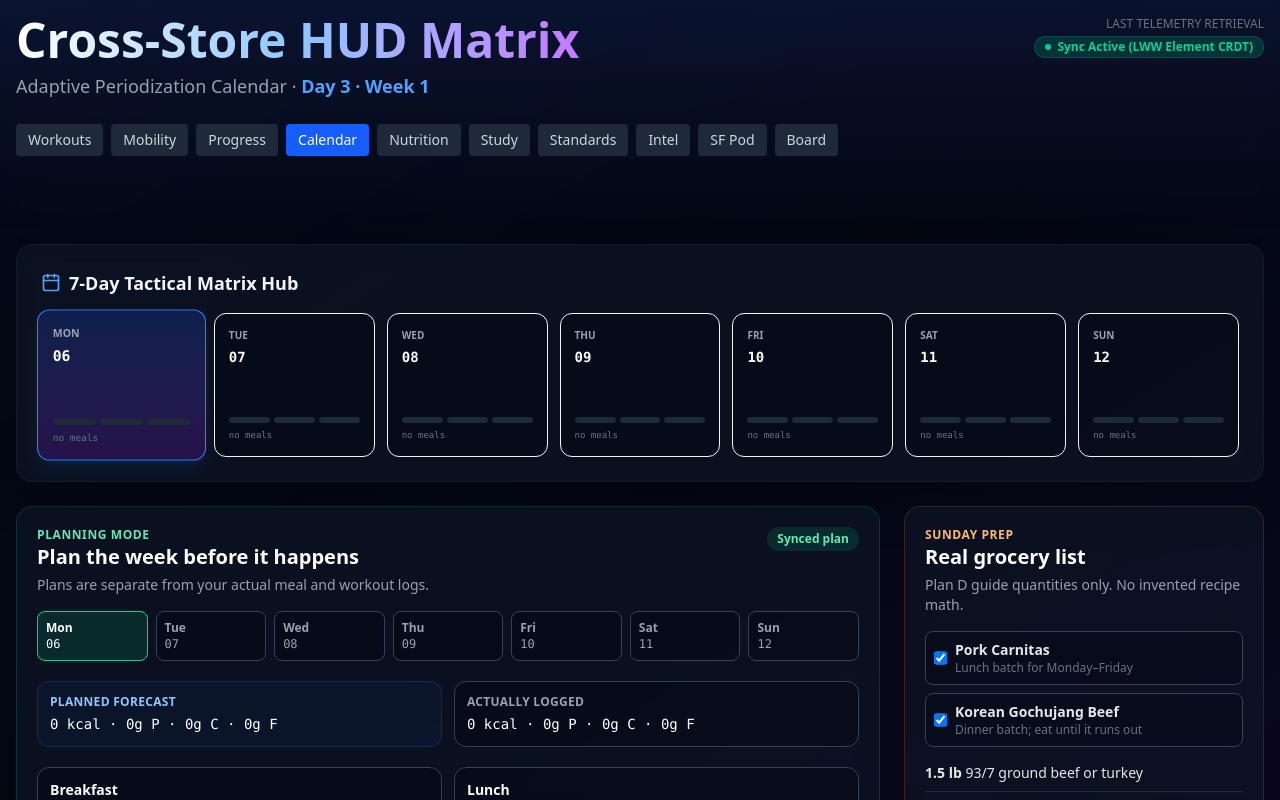
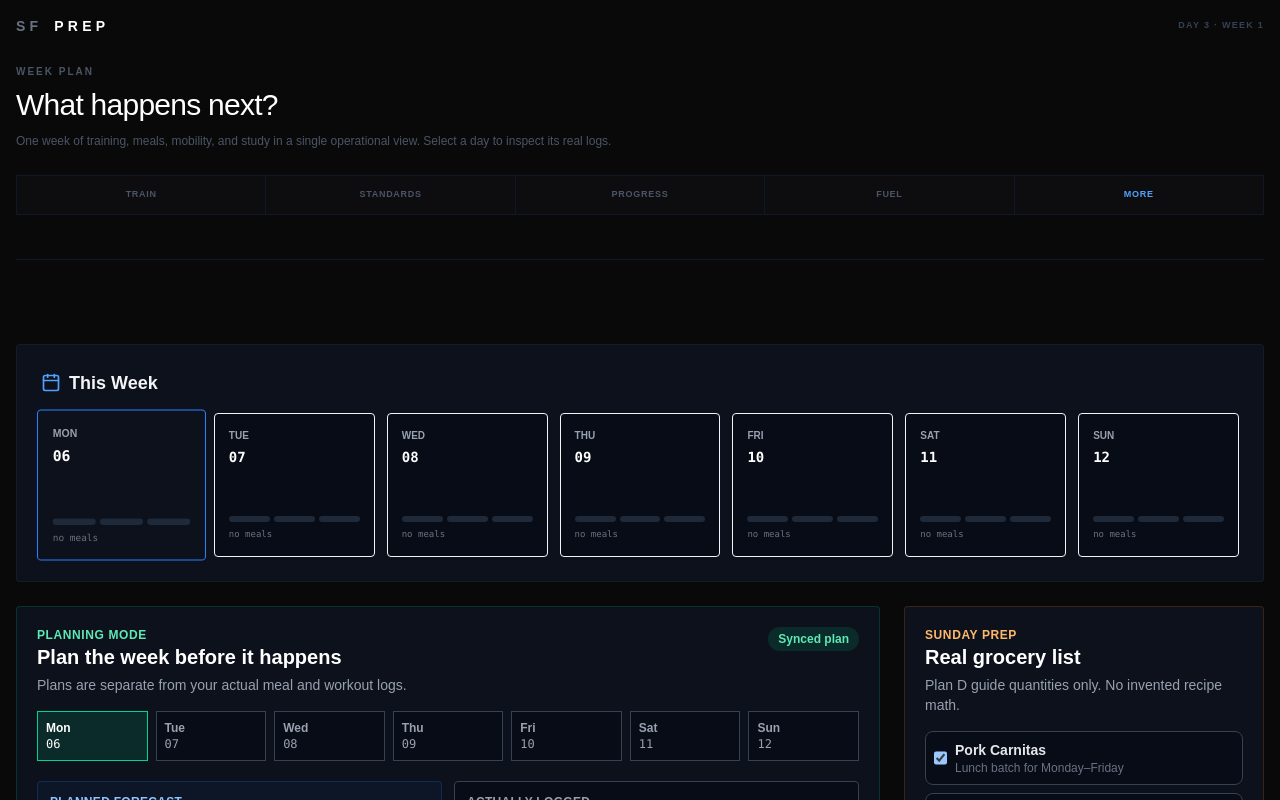
Before and after one commit to zuto-dev/sf-prep-tracker, a Next.js app: page /calendar in a window 1280 px wide. Shown: the top 800 px of the page. Built offline with nearby package versions, Linux system fonts and the light colour scheme.

Commit message:
feat: unify SF prep app around mission control

```diff
--- a/app/calendar/page.tsx
+++ b/app/calendar/page.tsx
@@ -1,7 +1,7 @@
 'use client';
 
 import { useEffect, useState, useMemo } from 'react';
-import { Nav } from '../components/Nav';
+import { TacticalPageHeader } from '../components/TacticalPageHeader';
 import { WeeklyPlanner } from '../components/WeeklyPlanner';
 import { KnowledgeFocusCard } from '../components/KnowledgeFocusCard';
 import { pullSfprepSync, pushSfprepSync } from '../lib/sfprep-sync';
@@ -324,35 +324,17 @@ export default function CalendarPage() {
   }
 
   return (
-    <div className="min-h-screen bg-gray-950 text-gray-100">
-      {/* Animated background gradient */}
-      <div className="fixed inset-0 bg-gradient-to-br from-blue-950/10 via-gray-950 to-purple-950/15 pointer-events-none" />
-
-      {/* Hero Section */}
-      <div className="relative bg-gradient-to-b from-blue-950/40 to-transparent backdrop-blur-sm pb-8">
-        <div className="max-w-7xl mx-auto p-4">
-          <div className="mb-6 flex justify-between items-start flex-wrap gap-4 animate-fade-in">
-            <div>
-              <h1 className="text-5xl font-black bg-gradient-to-r from-white via-blue-300 to-purple-400 bg-clip-text text-transparent">
-                Cross-Store HUD Matrix
-              </h1>
-              <p className="text-gray-400 mt-2 text-lg">
-                Adaptive Periodization Calendar · <span className="text-blue-400 font-semibold">Day {planDProgress.day} · Week {planDProgress.week}</span>
-              </p>
-            </div>
-            <div className="text-right">
-              <span className="text-xs text-gray-500 block">LAST TELEMETRY RETRIEVAL</span>
-              <span className="text-xs bg-emerald-500/20 text-emerald-400 font-semibold px-2.5 py-0.5 rounded-full inline-flex items-center gap-1.5 mt-1 border border-emerald-500/20">
-                <span className="w-1.5 h-1.5 bg-emerald-400 rounded-full animate-pulse" />
-                Sync Active (LWW Element CRDT)
-              </span>
-            </div>
-          </div>
-          <Nav />
-        </div>
+    <div className="min-h-screen bg-[#09090a] text-gray-100">
+      <div className="max-w-7xl mx-auto p-4">
+        <TacticalPageHeader
+          eyebrow="Week Plan"
+          title="What happens next?"
+          description="One week of training, meals, mobility, and study in a single operational view. Select a day to inspect its real logs."
+          status={`Day ${planDProgress.day} · Week ${planDProgress.week}`}
+        />
       </div>
 
-      <div className="max-w-7xl mx-auto p-4 -mt-6 relative z-10 space-y-6">
+      <div className="max-w-7xl mx-auto p-4 space-y-6">
 
         {/* Predictive & Standards Analytics Banners */}
         <div className="grid md:grid-cols-2 gap-4">
@@ -362,11 +344,11 @@ export default function CalendarPage() {
                 <Flame className="w-6 h-6 text-blue-400" />
               </div>
               <div>
-                <h4 className="text-xs uppercase tracking-wider text-gray-400 font-bold">Predictive OLS Forecast Target</h4>
+                <h4 className="text-xs uppercase tracking-wider text-gray-400 font-bold">Projected 2-Mile Target</h4>
                 <p className="text-sm font-semibold mt-0.5 text-white">
                   Sub-13:30 2-Mile projection: <span className="text-blue-400 font-mono font-bold">{progressForecasts.dateString}</span>
                 </p>
-                <span className="text-[10px] text-gray-500">Based on multi-point ordinary least squares regression (R²: {progressForecasts.r2.toFixed(2)})</span>
+                <span className="text-[10px] text-gray-500">Trend confidence: {progressForecasts.r2.toFixed(2)}. Projection only.</span>
               </div>
             </div>
           )}
@@ -397,7 +379,7 @@ export default function CalendarPage() {
         <div className="bg-gray-900/60 backdrop-blur-md border border-gray-800/50 rounded-2xl p-6 shadow-2xl">
           <h3 className="text-lg font-bold mb-4 flex items-center gap-2">
             <Calendar className="w-5 h-5 text-blue-400" />
-            7-Day Tactical Matrix Hub
+            This Week
           </h3>
           <div className="grid grid-cols-2 md:grid-cols-7 gap-3">
             {weeklyTimeline.map((item, idx) => {
--- a/app/components/Nav.tsx
+++ b/app/components/Nav.tsx
@@ -3,22 +3,60 @@
 import Link from 'next/link';
 import { usePathname } from 'next/navigation';
 
+const PRIMARY = [
+  { href: '/', label: 'Train' },
+  { href: '/standards', label: 'Standards' },
+  { href: '/progress', label: 'Progress' },
+  { href: '/nutrition', label: 'Fuel' },
+];
+
+const SECONDARY = [
+  { href: '/mobility', label: 'Mobility' },
+  { href: '/calendar', label: 'Calendar' },
+  { href: '/study', label: 'Study' },
+  { href: '/intel', label: 'Intel' },
+  { href: '/pods', label: 'SF Pod' },
+  { href: '/board-sim', label: 'Board' },
+];
+
 export function Nav() {
-  const p = usePathname();
-  const cls = (href: string) =>
-    `px-3 py-1.5 rounded text-sm ${p === href ? 'bg-blue-600 text-white' : 'bg-gray-800 text-gray-300 hover:bg-gray-700'}`;
+  const pathname = usePathname();
+  const secondaryActive = SECONDARY.some(link => pathname === link.href);
+
   return (
-    <nav className="flex gap-2 mb-6 flex-wrap">
-      <Link className={cls('/')} href="/">Workouts</Link>
-      <Link className={cls('/mobility')} href="/mobility">Mobility</Link>
-      <Link className={cls('/progress')} href="/progress">Progress</Link>
-      <Link className={cls('/calendar')} href="/calendar">Calendar</Link>
-      <Link className={cls('/nutrition')} href="/nutrition">Nutrition</Link>
-      <Link className={cls('/study')} href="/study">Study</Link>
-      <Link className={cls('/standards')} href="/standards">Standards</Link>
-      <Link className={cls('/intel')} href="/intel">Intel</Link>
-      <Link className={cls('/pods')} href="/pods">SF Pod</Link>
-      <Link className={cls('/board-sim')} href="/board-sim">Board</Link>
+    <nav className="mb-6" aria-label="Primary navigation">
+      <div className="grid grid-cols-5 gap-px bg-gray-900 border border-gray-900">
+        {PRIMARY.map(link => {
+          const active = pathname === link.href;
+          return (
+            <Link
+              key={link.href}
+              href={link.href}
+              className={`bg-[#0d0d0f] px-1 py-3 text-center text-[9px] font-bold uppercase tracking-[0.08em] transition-colors ${
+                active ? 'text-blue-400' : 'text-gray-600 hover:text-white'
+              }`}
+            >
+              {link.label}
+            </Link>
+          );
+        })}
+        <details className="relative bg-[#0d0d0f]">
+          <summary className={`flex h-full cursor-pointer list-none items-center justify-center px-1 py-3 text-center text-[9px] font-bold uppercase tracking-[0.08em] ${secondaryActive ? 'text-blue-400' : 'text-gray-600 hover:text-white'}`}>
+            More
+          </summary>
+          <div className="absolute right-0 z-50 mt-1 w-44 border border-gray-800 bg-[#0d0d0f] p-1 shadow-2xl">
+            {SECONDARY.map(link => (
+              <Link
+                key={link.href}
+                href={link.href}
+                className={`block px-3 py-2.5 text-xs ${pathname === link.href ? 'bg-blue-950/30 text-blue-400' : 'text-gray-500 hover:bg-white/5 hover:text-white'}`}
+              >
+                {link.label}
+              </Link>
+            ))}
+          </div>
+        </details>
+      </div>
     </nav>
   );
 }
--- /dev/null
+++ b/app/components/TacticalPageHeader.tsx
@@ -0,0 +1,33 @@
+'use client';
+
+import { Nav } from './Nav';
+
+export function TacticalPageHeader({
+  eyebrow,
+  title,
+  description,
+  status,
+}: {
+  eyebrow: string;
+  title: string;
+  description: string;
+  status?: string;
+}) {
+  return (
+    <header className="mb-7 border-b border-gray-900 pb-5">
+      <div className="mb-7 flex items-center justify-between">
+        <div className="flex items-baseline gap-3">
+          <span className="text-sm font-bold tracking-[0.3em] text-gray-500">SF</span>
+          <span className="text-sm font-bold tracking-[0.3em] text-white">PREP</span>
+        </div>
+        {status && <span className="text-[9px] font-bold uppercase tracking-[0.14em] text-gray-700">{status}</span>}
+      </div>
+      <p className="text-[10px] font-bold uppercase tracking-[0.2em] text-gray-600">{eyebrow}</p>
+      <h1 className="mt-2 text-3xl font-light tracking-tight text-white">{title}</h1>
+      <p className="mt-2 max-w-2xl text-xs leading-5 text-gray-600">{description}</p>
+      <div className="mt-6">
+        <Nav />
+      </div>
+    </header>
+  );
+}
--- a/app/globals.css
+++ b/app/globals.css
@@ -1,10 +1,71 @@
 @import "tailwindcss";
 
+:root {
+  color-scheme: dark;
+  --sf-bg: #09090a;
+  --sf-panel: #0d0d0f;
+  --sf-line: #1f2937;
+}
+
+html {
+  background: var(--sf-bg);
+}
+
 body {
-  background-color: rgb(17, 24, 39);
-  color: rgb(243, 244, 246);
+  margin: 0;
+  background-color: var(--sf-bg);
+  color: rgb(229, 231, 235);
+  font-family: Arial, Helvetica, sans-serif;
+}
+
+button,
+a,
+summary,
+input,
+select,
+textarea {
+  border-radius: 0 !important;
+}
+
+/* Tactical normalization for legacy route chrome. Functional color and
+   layout remain; decorative gradients, glow shadows, and inflated rounding do not. */
+[class*="bg-gradient"] {
+  background-image: none !important;
+}
+
+[class*="bg-gradient"][class*="bg-clip-text"],
+[class*="bg-clip-text"][class*="text-transparent"] {
+  color: rgb(243, 244, 246) !important;
+  -webkit-text-fill-color: rgb(243, 244, 246) !important;
+}
+
+[class*="shadow-"] {
+  box-shadow: none !important;
+}
+
+.rounded-3xl,
+.rounded-2xl,
+.rounded-xl {
+  border-radius: 0.25rem !important;
+}
+
+[class*="scale-"],
+[class*="hover:scale-"] {
+  transform: none !important;
+}
+
+.text-5xl,
+.text-4xl {
+  font-size: 1.75rem !important;
+  line-height: 2.1rem !important;
+  font-weight: 300 !important;
 }
 
 .bg-gray-750 {
-  background-color: rgb(45, 45, 50);
+  background-color: rgb(24, 24, 27);
 }
+
+::selection {
+  background: rgba(37, 99, 235, 0.45);
+  color: white;
+}
--- a/app/nutrition/page.tsx
+++ b/app/nutrition/page.tsx
@@ -1,7 +1,7 @@
 'use client';
 
 import { useEffect, useMemo, useState } from 'react';
-import { Nav } from '../components/Nav';
+import { TacticalPageHeader } from '../components/TacticalPageHeader';
 import { FOODS, searchFoods, type Food } from '../data/foods';
 import { SupsLog } from '../components/SupsLog';
 import { useMeals, addMeal, removeMeal, searchMeals, type UserMeal } from '../data/meals';
@@ -711,13 +711,18 @@ export default function NutritionPage() {
   }, [weekDays]);
 
   return (
-    <div className="min-h-screen p-4 max-w-7xl mx-auto">
-      <h1 className="text-3xl font-bold mb-1">Nutrition</h1>
-      <p className="text-gray-400 text-sm mb-6">Meal log · macro targets · weekly rollup</p>
-      <Nav />
+    <div className="min-h-screen p-4 max-w-7xl mx-auto bg-[#09090a]">
+      <TacticalPageHeader
+        eyebrow="Fuel"
+        title="What should you eat next?"
+        description="Log the next meal, close today's calorie and protein gaps, and keep the 3–4 week bodyweight trend honest."
+        status={`${fmt(Math.max(0, remaining.p))}g protein left`}
+      />
 
       {/* Presets + targets */}
-      <div className="bg-gray-800 rounded-lg p-4 mb-4">
+      <details className="bg-gray-800 rounded-lg p-4 mb-4">
+        <summary className="cursor-pointer text-xs font-bold uppercase tracking-wider text-gray-500">Targets & presets</summary>
+        <div className="mt-4">
         <div className="flex flex-wrap gap-2 items-center mb-3">
           <span className="text-xs text-gray-400">Preset:</span>
           {(['foundation','peak','custom'] as const).map(k => (
@@ -736,7 +741,8 @@ export default function NutritionPage() {
             </label>
           ))}
         </div>
-      </div>
+        </div>
+      </details>
 
       <div className="flex gap-2 mb-4">
         <button onClick={() => setView('today')}
```
Also changed, not shown: app/board-sim/page.tsx (+9 -4 lines), app/intel/page.tsx (+11 -11 lines), app/mobility/page.tsx (+14 -21 lines), app/progress/page.tsx (+10 -19 lines), app/study/page.tsx (+21 -7 lines), 2 other files (tests, documents, lock files or other folders).
